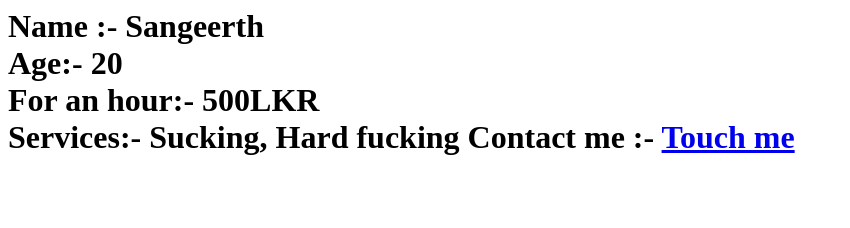
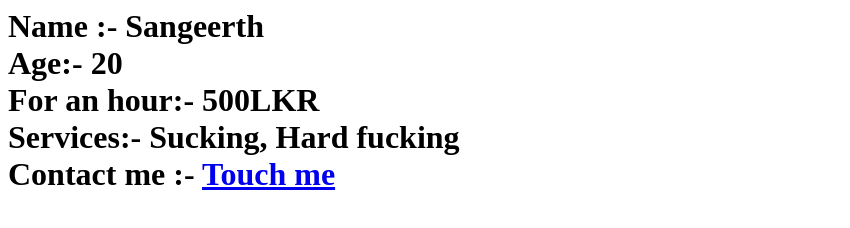
Before and after one commit to kamchijan/kamchijan.github.io, a plain HTML site: page index.html in a window 1280 px wide. Shown: the whole page, without its empty margins (0-850 px from the left). Drawn offline with Linux system fonts and the light colour scheme.

Commit message:
Update index.html

```diff
--- a/index.html
+++ b/index.html
@@ -3,5 +3,5 @@
 
 Age:- 20 <br>
   For an hour:- 500LKR <br>
-  Services:- Sucking, Hard fucking
+  Services:- Sucking, Hard fucking <br>
   Contact me :- <a href="https://api.whatsapp.com/send/?phone=%2B94760454696&text&type=phone_number&app_absent=0">Touch me</a><h1>
```
